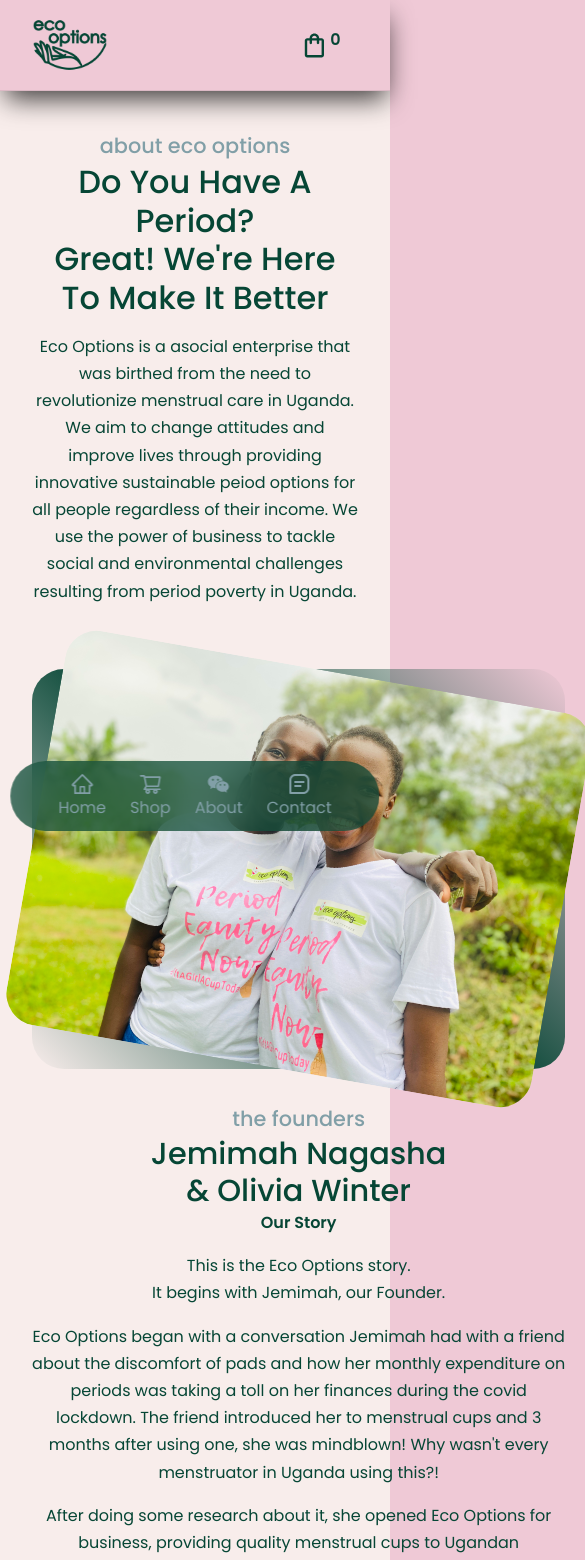
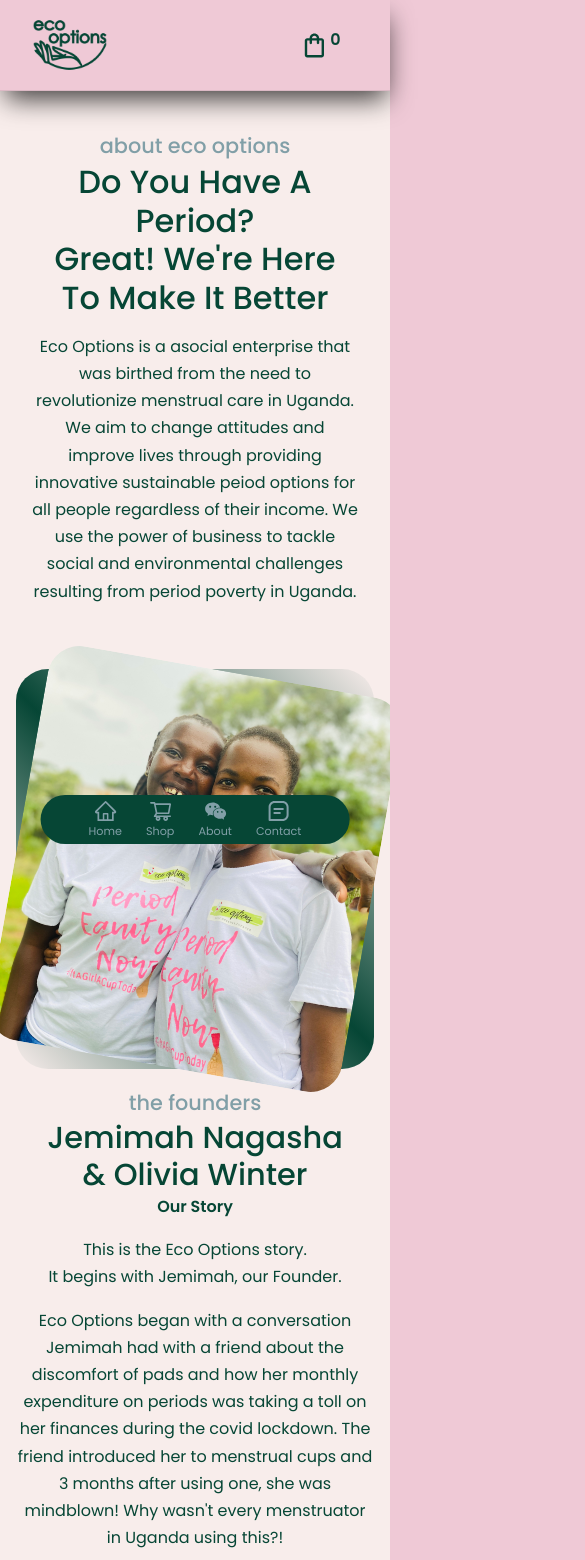
Before and after one commit to Jem256/ecooptions, a React (Create React App) app: page /about in a window 390 px wide. Shown: the top 1560 px of the page, 585 px wide, since content can reach past the window. Built offline with nearby package versions, Linux system fonts and the light colour scheme.

Commit message:
scroll to top

```diff
--- a/src/App.jsx
+++ b/src/App.jsx
@@ -1,4 +1,4 @@
-import React, { useState, useEffect } from 'react';
+import React, { useEffect, Fragment } from 'react';
 import './App.css'
 import Menu from './components/menu/Menu';
 import About from './components/about/About';
@@ -10,11 +10,13 @@
 import { useStateValue } from "./StateProvider";
 import Cart from './components/cart/Cart';
 import AddressForm from './components/checkout/AddressForm';
+import ScrollToTop from './components/scrollToTop'
 
 function App() {
 
   return (
     <Router>
+      <ScrollToTop />
       <Menu/>
 
       <Switch>
--- a/src/components/about/About.css
+++ b/src/components/about/About.css
@@ -1,4 +1,5 @@
 .about__container {
     background: var(--color-bg-variant);
+    overflow: hidden;
     /* box-shadow: inset 0 0 0 1000px rgba(0, 0, 0, 0.1); */
 }
--- a/src/components/about/AboutContent.css
+++ b/src/components/about/AboutContent.css
@@ -30,7 +30,8 @@
 /* ========== MEDIA QUERIES (MEDIUM DEVICES) ========== */
 @media screen and (max-width: 1024px) {
     .about__content{
-        margin: 0 6rem !important
+        margin: 0 6rem !important;
+        text-align: center;
     }
     .about__content > h1 {
         font-size: 3rem;
--- a/src/components/about/AboutFounders.css
+++ b/src/components/about/AboutFounders.css
@@ -55,15 +55,26 @@
     .about__founders {
         grid-template-columns: 1fr;
         gap: 2rem;
-        margin: 0 6rem !important
+    }
+    .about__founders-header{
+        justify-content: center;
+        text-align: center;
     }
 }
 
 /* ========== MEDIA QUERIES (SMALL DEVICES) ========== */
 @media screen and (max-width: 600px) {
     .about__founders {
-        margin: 0 2rem !important;
+        grid-template-columns: 1fr;
+        gap: 1rem;
         text-align: center;
+        margin: 0 1rem !important;
+    }
+    .founders{
+        width: 100%;
+        height: max-content;
+        justify-content: center;
+        align-items: center;
     }
     .about__founders-header > h3 {
         font-size: 1.3rem;
--- a/src/components/menu/MobileMenu.css
+++ b/src/components/menu/MobileMenu.css
@@ -1,14 +1,14 @@
 .mobileMenu {
-    background: rgba(6, 70, 53, 0.7);
-    padding: 0.7rem 3rem;
+    /* background: rgba(6, 70, 53, 0.7); */
+    background: var(--color-primary);
+    padding: 0.25rem 3rem;
     z-index: 2;
     position: fixed;
     left: 50%;
     transform: translateX(-50%);
     display: block;
-    bottom: 0.8rem;
+    bottom: 0;
     border-radius: 3rem;
-    backdrop-filter: blur(20px);
     display: none;
 }
 .mobileMenu__container {
@@ -25,7 +25,7 @@
 }
 
 .mobileMenu__item > a > span {
-    font-size: 1rem;
+    font-size: 0.7rem;
 }
 
 .mobileMenu__item > a {
--- /dev/null
+++ b/src/components/scrollToTop.jsx
@@ -0,0 +1,12 @@
+import { useEffect } from 'react'
+import { useLocation } from "react-router-dom";
+
+export default function ScrollToTop() {
+  const { pathname } = useLocation();
+
+  useEffect(() => {
+    window.scrollTo(0, 0);
+  }, [pathname]);
+
+  return null;
+}
--- a/src/index.jsx
+++ b/src/index.jsx
@@ -4,6 +4,7 @@
 import App from './App';
 import reducer, { initialState } from "./reducer"
 import { StateProvider } from "./StateProvider"
+
 
 ReactDOM.render(
   <React.StrictMode>
```
Also changed, not shown: 8 other files (tests, documents, lock files or other folders).
